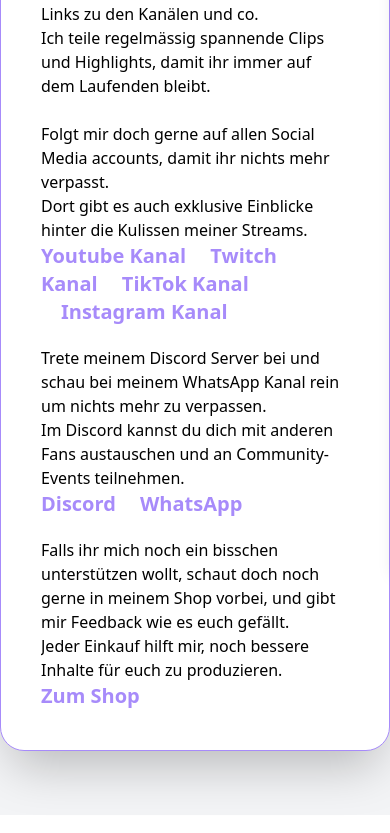
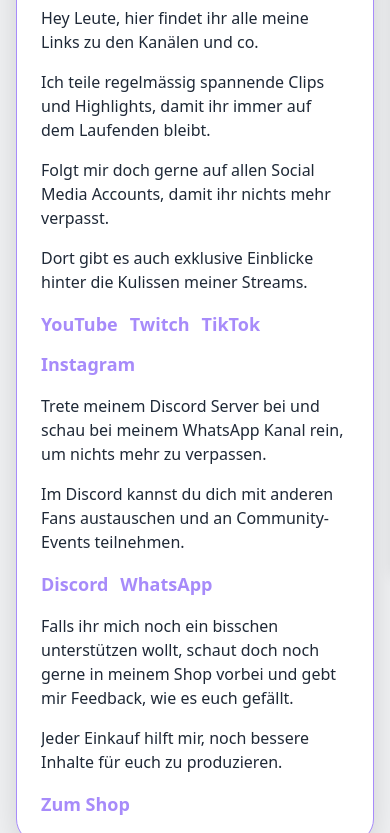
Before and after one commit to Bimbelbumbel123/Bimbelbumbel-Website, a website: page app/kontakt_und_community.html in a window 390 px wide. Shown: the part 275-1108 px from the top of the page. Drawn offline with nearby package versions, Linux system fonts and the light colour scheme.

Commit message:
fix layout for mobile device

```diff
--- a/app/kontakt_und_community.html
+++ b/app/kontakt_und_community.html
@@ -41,54 +41,50 @@
       });
   </script>
 
-  <div class="main-content section mt-24 bg-gray-100 dark:bg-gray-800 py-16">
+  <div class="main-content section mt-24 bg-gray-100 dark:bg-gray-800 py-16 px-4 sm:px-6">
   <div class="w-full max-w-4xl mx-auto flex flex-col gap-8">
-      <div
-        class="p-10 bg-white border border-violet-400 rounded-3xl shadow-2xl dark:bg-gray-800 dark:border-violet-500">
+    <div class="p-6 sm:p-10 bg-white border border-violet-400 rounded-3xl shadow-2xl dark:bg-gray-800 dark:border-violet-500">
       <div class="relative overflow-x-auto dark:text-white">
-          <h1 class="text-violet-400 font-bold text-2xl mb-5">Kontakt & Community</h1>
-
+        <h1 class="text-violet-400 font-extrabold text-3xl sm:text-4xl mb-6">Kontakt & Community</h1>
+        <div class="text-base sm:text-xl text-gray-800 dark:text-gray-200 space-y-4">
           <p>Hey Leute, hier findet ihr alle meine Links zu den Kanälen und co.</p>
           <p>Ich teile regelmässig spannende Clips und Highlights, damit ihr immer auf dem Laufenden bleibt.</p>
 
-          <br>
-
-          <p>Folgt mir doch gerne auf allen Social Media accounts, damit ihr nichts mehr verpasst.</p>
+          <p>Folgt mir doch gerne auf allen Social Media Accounts, damit ihr nichts mehr verpasst.</p>
           <p>Dort gibt es auch exklusive Einblicke hinter die Kulissen meiner Streams.</p>
 
+          <div class="flex flex-wrap gap-3">
             <a href="https://youtube.com/@Bimbelbumbel123"
-            class="text-violet-400 hover:bg-violet-400 hover:text-white rounded font-bold text-xl ">Youtube Kanal</a>
+              class="text-violet-400 hover:bg-violet-400 hover:text-white rounded font-bold text-lg sm:text-xl">YouTube</a>
             <a href="https://twitch.tv/bimbelbumbel123"
-            class="text-violet-400 hover:bg-violet-400 hover:text-white rounded font-bold text-xl ml-5 mr-5 ">Twitch
-            Kanal</a>
+              class="text-violet-400 hover:bg-violet-400 hover:text-white rounded font-bold text-lg sm:text-xl">Twitch</a>
             <a href="https://tiktok.com/@bimbelbumbel123"
-            class="text-violet-400 hover:bg-violet-400 hover:text-white rounded font-bold text-xl ">TikTok
-            Kanal</a>
+              class="text-violet-400 hover:bg-violet-400 hover:text-white rounded font-bold text-lg sm:text-xl">TikTok</a>
             <a href="https://instagram.com/bimbelbumbel123"
-            class="text-violet-400 hover:bg-violet-400 hover:text-white rounded font-bold text-xl ml-5 ">Instagram
-            Kanal</a>
+              class="text-violet-400 hover:bg-violet-400 hover:text-white rounded font-bold text-lg sm:text-xl">Instagram</a>
+          </div>
 
-          <br>
-
-          <p class="mt-5">Trete meinem Discord Server bei und schau bei meinem WhatsApp Kanal rein um nichts mehr zu verpassen.</p>
+          <p>Trete meinem Discord Server bei und schau bei meinem WhatsApp Kanal rein, um nichts mehr zu verpassen.</p>
           <p>Im Discord kannst du dich mit anderen Fans austauschen und an Community-Events teilnehmen.</p>
 
+          <div class="flex flex-wrap gap-3">
             <a href="https://discord.gg/bimbelbumbel123_community"
-            class="text-violet-400 hover:bg-violet-400 hover:text-white rounded font-bold text-xl ">Discord</a>
-          <a href="https://whatsapp.com/channel/0029VbB0LoTBFLgX9EmzvJ1C "
-            class="text-violet-400 hover:bg-violet-400 hover:text-white rounded font-bold text-xl ml-5 ">WhatsApp</a>
+              class="text-violet-400 hover:bg-violet-400 hover:text-white rounded font-bold text-lg sm:text-xl">Discord</a>
+            <a href="https://whatsapp.com/channel/0029VbB0LoTBFLgX9EmzvJ1C"
+              class="text-violet-400 hover:bg-violet-400 hover:text-white rounded font-bold text-lg sm:text-xl">WhatsApp</a>
+          </div>
 
-          <br>
-
-          <p class="mt-5">Falls ihr mich noch ein bisschen unterstützen wollt, schaut doch noch gerne in meinem Shop vorbei, und gibt mir Feedback wie es euch gefällt.</p>
+          <p>Falls ihr mich noch ein bisschen unterstützen wollt, schaut doch noch gerne in meinem Shop vorbei und gebt mir Feedback, wie es euch gefällt.</p>
           <p>Jeder Einkauf hilft mir, noch bessere Inhalte für euch zu produzieren.</p>
 
-          <a href="https://bimbelbumbel123official.printify.me "
-            class="text-violet-400 hover:bg-violet-400 hover:text-white rounded font-bold text-xl ">Zum Shop</a>
+          <a href="https://bimbelbumbel123official.printify.me"
+            class="inline-block text-violet-400 hover:bg-violet-400 hover:text-white rounded font-bold text-lg sm:text-xl">Zum Shop</a>
         </div>
       </div>
     </div>
   </div>
+</div>
+
 
 </body>
 
```
Also changed, not shown: app/index.html (+2 -2 lines), app/streamplan.html (+1 -1 lines), app/ueber-mich.html (+1 -1 lines). Lines whose indentation alone changed are shown as unchanged.
